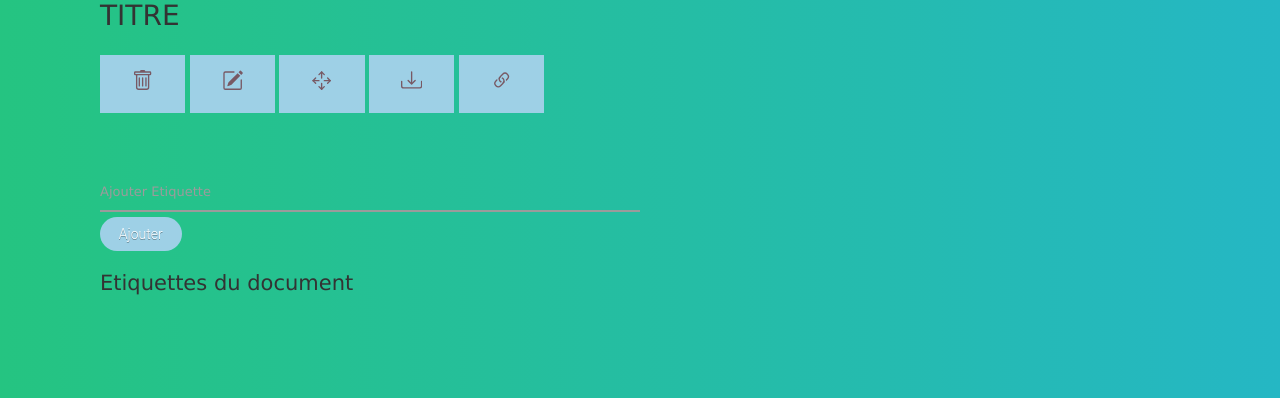
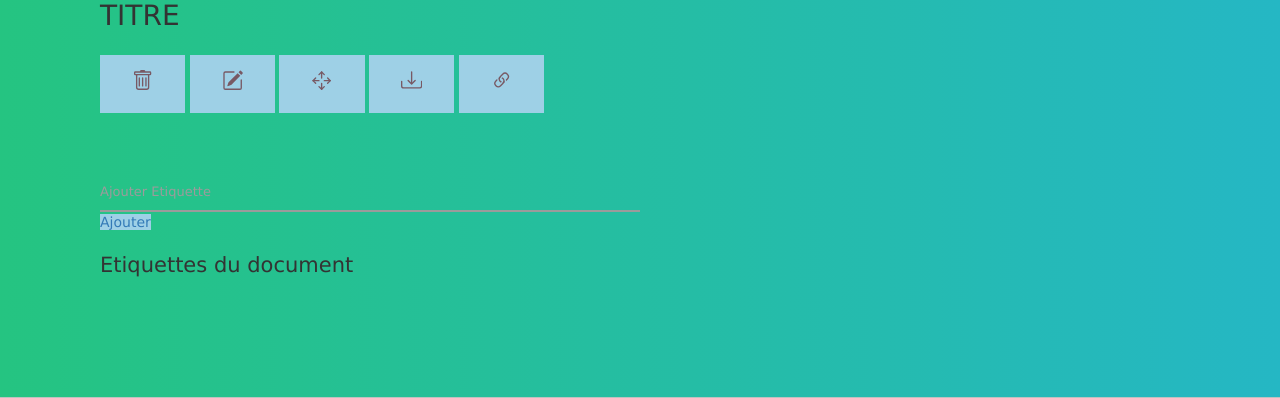
Before and after one commit to remulef/ASL-Abbaye, a PHP site: page /tcpdf/View/document.view/document.view.admin.php?id_doc=1 in a window 1280 px wide. Shown: the part 211-609 px from the top of the page. Run offline with PHP 8.4, Linux system fonts and the light colour scheme; the visitor is signed in with stand-in values (Sample User, id 1).

Commit message:
automatic push

```diff
--- a/View/document.view/document.view.css
+++ b/View/document.view/document.view.css
@@ -344,13 +344,13 @@ input[type="submit"]:disabled {
 .tag:hover::after {
     border-left-color: crimson;
 }
-
+/*
 a.button4 {
     margin-top: 5px;
     display: inline-block;
     padding: 0.3em 1.2em;
     padding-top: 5px;
-    padding margin: 0 0.1em 0.1em 0;
+    padding margin: 0em 0.1em 0.1em 0em;
     border: 0.16em solid rgba(255, 255, 255, 0);
     border-radius: 2em;
     box-sizing: border-box;
@@ -362,7 +362,7 @@ a.button4 {
     text-align: center;
     transition: all 0.2s;
 }
-
+*/
 a.button4:hover {
     border-color: rgba(255, 255, 255, 1);
 }
```
